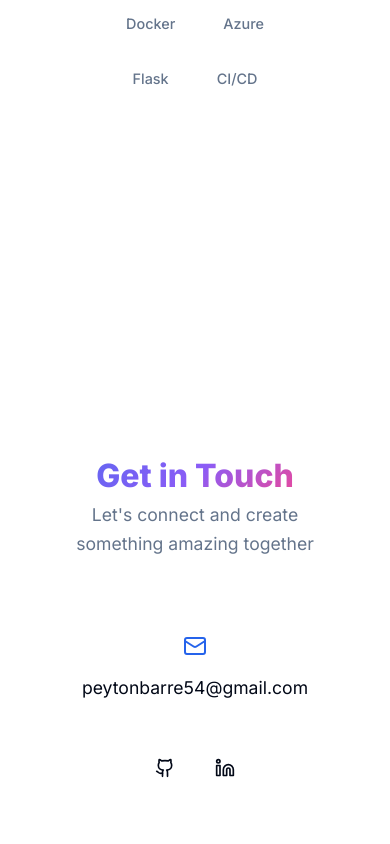
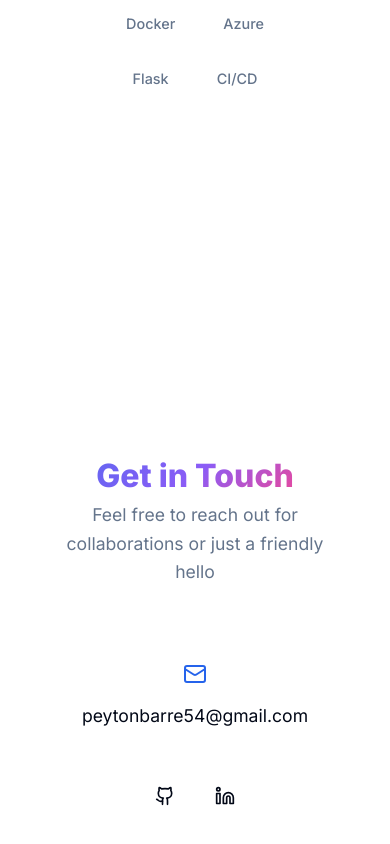
Before and after one commit to Peytonbarre/Portfolio, a Next.js app: page / in a window 390 px wide. Shown: the part 4945-5789 px from the top of the page. Built offline with nearby package versions, Linux system fonts and the light colour scheme.

Commit message:
Fixing liner - mobile friendly

```diff
--- a/src/components/Contact.tsx
+++ b/src/components/Contact.tsx
@@ -1,11 +1,11 @@
 "use client"
 
 import { motion } from "framer-motion"
-import { Mail, Github, Linkedin, Twitter } from "lucide-react"
+import { Github, Linkedin, Mail } from "lucide-react"
 
 export default function Contact() {
   return (
-    <section className="contact">
+    <section id="contact" className="contact">
       <div className="container">
         <motion.div
           initial={{ opacity: 0, y: 20 }}
@@ -15,7 +15,7 @@ export default function Contact() {
           className="contact-header"
         >
           <h2>Get in Touch</h2>
-          <p>Let&apos;s connect and create something amazing together</p>
+          <p>Feel free to reach out for collaborations or just a friendly hello</p>
         </motion.div>
 
         <motion.div
@@ -38,14 +38,16 @@ export default function Contact() {
               target="_blank"
               rel="noopener noreferrer"
               className="social-icon"
+              title="GitHub"
             >
               <Github />
             </a>
             <a
-              href="https://linkedin.com/in/peytonbarre"
+              href="https://www.linkedin.com/in/peytonbarre/"
               target="_blank"
               rel="noopener noreferrer"
               className="social-icon"
+              title="LinkedIn"
             >
               <Linkedin />
             </a>
```
